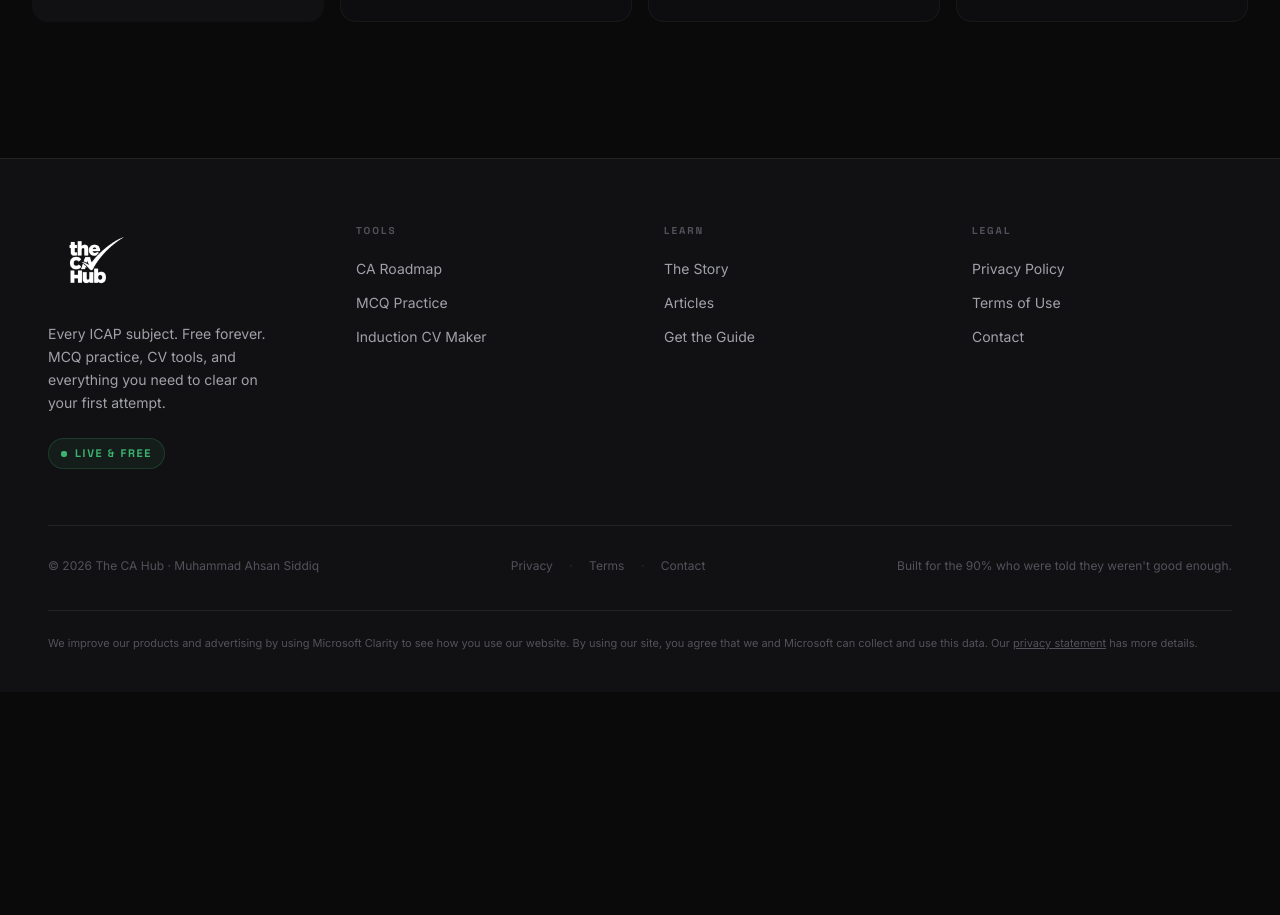
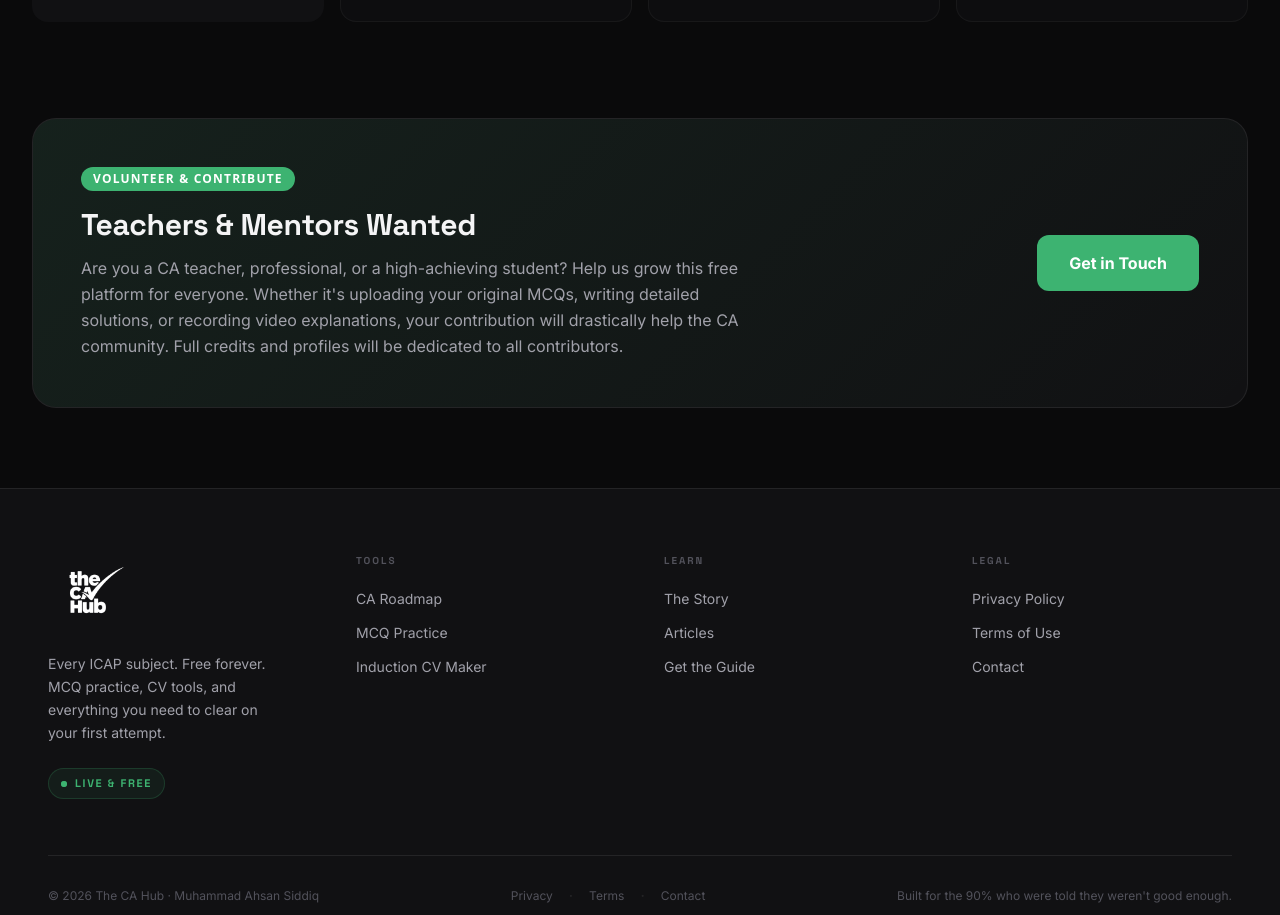
Before and after one commit to AhsanSiddiq/mcq-gift-caf5, a Next.js app: page /practice in a window 1280 px wide. Shown: the part 1002-1917 px from the top of the page. Before the commit the page ends 1694 px from the top, so only its background shows below. Built offline with nearby package versions, Linux system fonts and the light colour scheme.

Commit message:
feat: add community volunteer CTA on practice page

```diff
--- a/src/app/practice/page.tsx
+++ b/src/app/practice/page.tsx
@@ -168,6 +168,40 @@ export default function PracticePage() {
         <Section level="PRC" subjects={prcSubjects} />
         <Section level="CAF" subjects={cafSubjects} />
 
+        {/* Community Volunteer CTA */}
+        <div className="mt-24 group relative rounded-3xl overflow-hidden"
+             style={{ background: "var(--bg-2)", border: "1px solid var(--border)" }}>
+          <div className="absolute inset-0 opacity-10 transition-opacity duration-500 group-hover:opacity-20 pointer-events-none"
+               style={{ background: "linear-gradient(135deg, var(--green) 0%, transparent 100%)" }} />
+          <div className="relative p-8 sm:p-12 flex flex-col md:flex-row items-start md:items-center justify-between gap-8">
+            <div className="max-w-2xl">
+              <div className="flex items-center gap-2 mb-4">
+                <span className="text-xs font-black uppercase tracking-widest px-3 py-1 rounded-full text-white"
+                      style={{ background: "var(--green)" }}>
+                  Volunteer & Contribute
+                </span>
+              </div>
+              <h2 className="text-2xl sm:text-3xl font-bold mb-3"
+                  style={{ color: "var(--text-1)", fontFamily: "var(--font-space-grotesk), sans-serif", letterSpacing: "-0.01em" }}>
+                Teachers & Mentors Wanted
+              </h2>
+              <p className="text-sm sm:text-base leading-relaxed"
+                 style={{ color: "var(--text-2)", fontFamily: "var(--font-inter), sans-serif" }}>
+                Are you a CA teacher, professional, or a high-achieving student? Help us grow this free platform for everyone.
+                Whether it's uploading your original MCQs, writing detailed solutions, or recording video explanations,
+                your contribution will drastically help the CA community. Full credits and profiles will be dedicated to all contributors.
+              </p>
+            </div>
+            <Link
+              href="/contact"
+              className="shrink-0 flex items-center justify-center gap-2 px-8 py-4 rounded-xl font-bold text-white transition-transform hover:scale-[1.03] active:scale-[0.98]"
+              style={{ background: "var(--green)", fontFamily: "var(--font-inter), sans-serif" }}
+            >
+              Get in Touch
+            </Link>
+          </div>
+        </div>
+
       </div>
     </main>
   );
```
